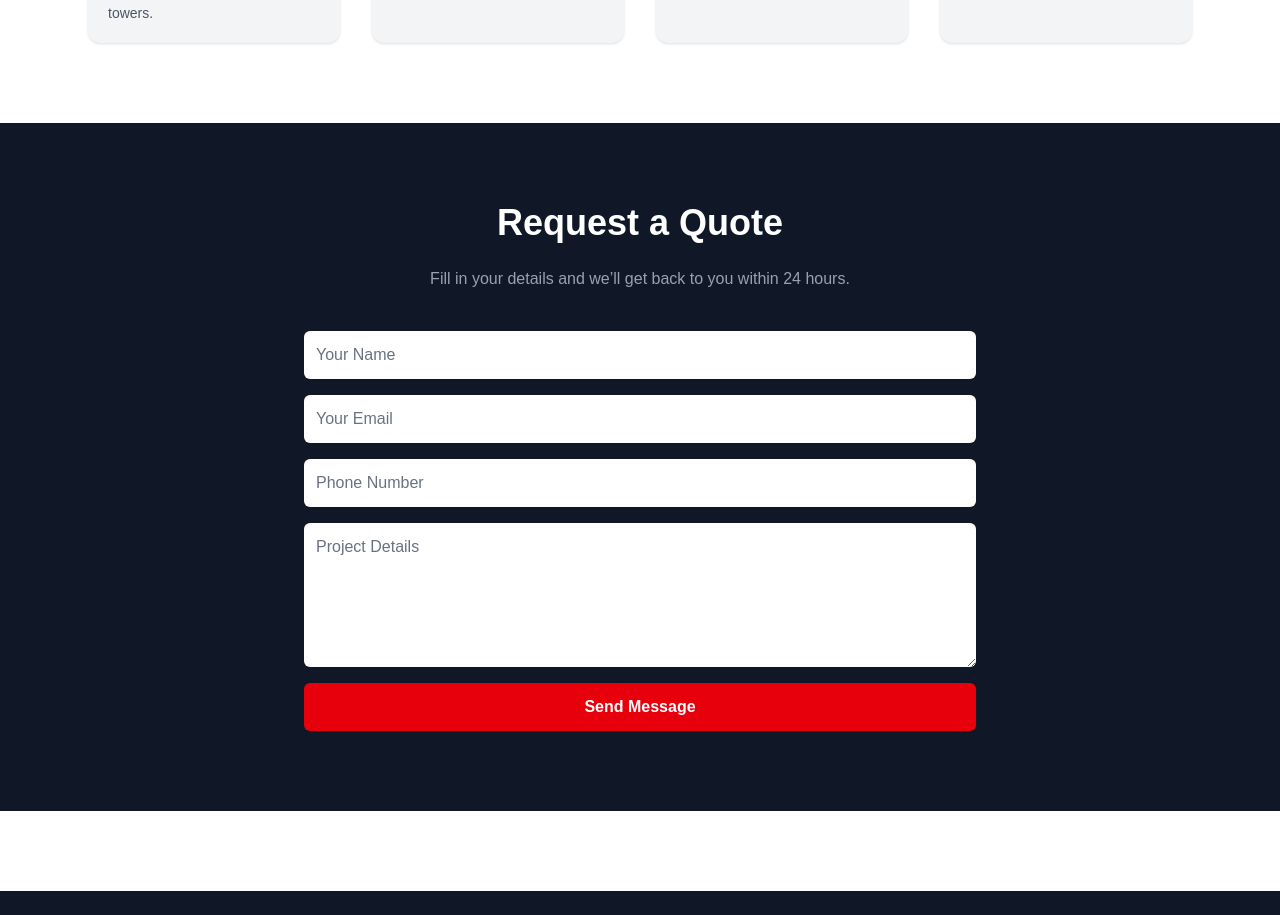
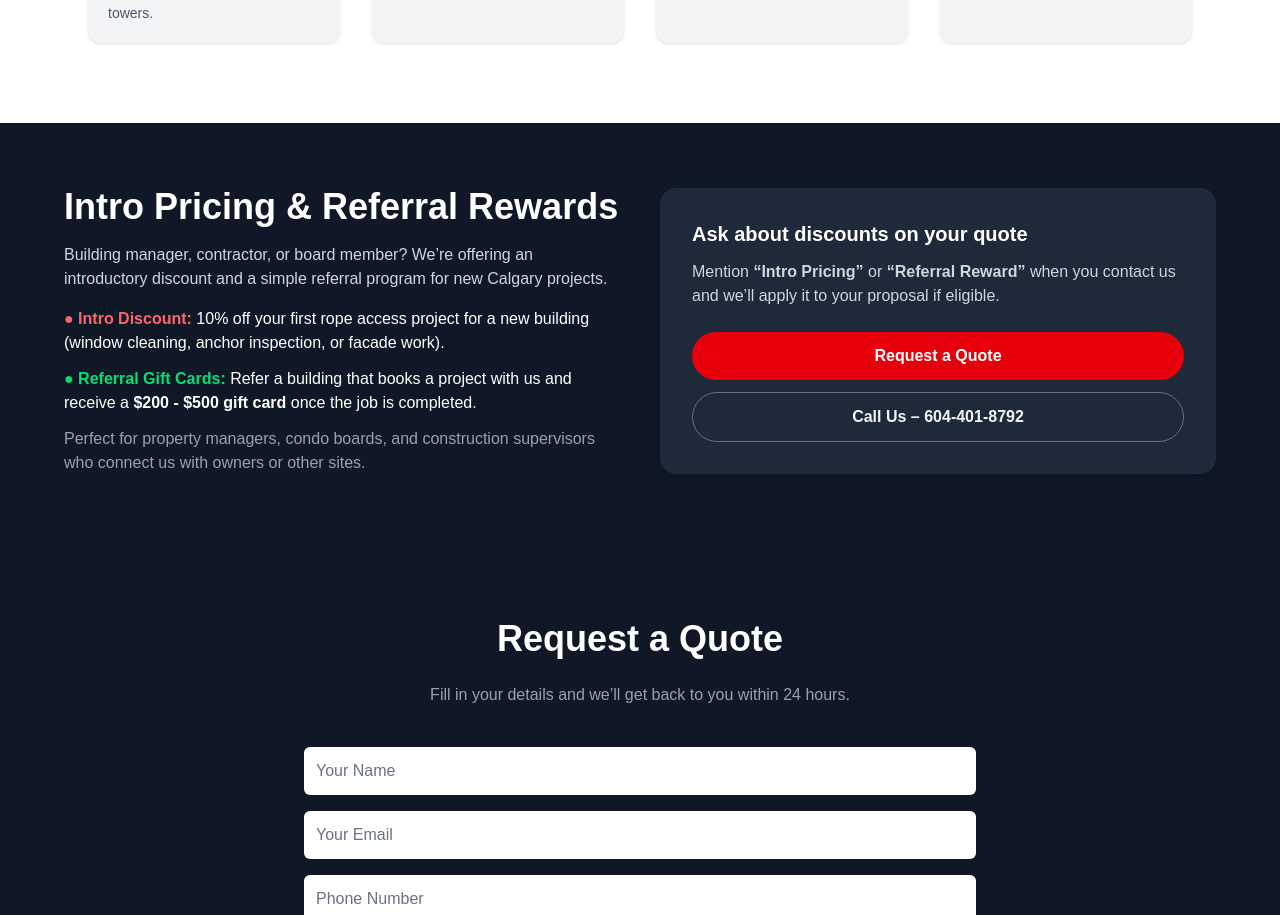
Before and after one commit to ranjodhbajwa1/punjab-rope-access, a Next.js app: page / in a window 1280 px wide. Shown: the part 1361-2276 px from the top of the page. Built offline with nearby package versions, Linux system fonts and the light colour scheme.

Commit message:
added referral rewards and intro discount section on homepage

```diff
--- a/app/page.tsx
+++ b/app/page.tsx
@@ -1,5 +1,6 @@
 import Hero from "../components/Hero";
 import Services from "../components/Services";
+import ReferralRewards from "../components/ReferralRewards";
 import ContactForm from "../components/ContactForm";
 
 export default function HomePage() {
@@ -7,6 +8,7 @@ export default function HomePage() {
     <>
       <Hero />
       <Services />
+      <ReferralRewards />
       <ContactForm />
     </>
   );
--- /dev/null
+++ b/components/ReferralRewards.tsx
@@ -0,0 +1,80 @@
+"use client";
+import { motion } from "framer-motion";
+import Link from "next/link";
+
+export default function ReferralRewards() {
+  return (
+    <section className="bg-gray-900 text-white py-16 px-6">
+      <div className="max-w-6xl mx-auto grid md:grid-cols-2 gap-10 items-center">
+        {/* Left: Headline + copy */}
+        <motion.div
+          initial={{ opacity: 0, y: 30 }}
+          whileInView={{ opacity: 1, y: 0 }}
+          transition={{ duration: 0.5 }}
+        >
+          <h2 className="text-3xl md:text-4xl font-bold mb-4">
+            Intro Pricing & Referral Rewards
+          </h2>
+          <p className="text-gray-300 mb-4">
+            Building manager, contractor, or board member?
+            We’re offering an introductory discount and a simple referral program
+            for new Calgary projects.
+          </p>
+
+          <div className="space-y-3 text-sm md:text-base">
+            <p>
+              <span className="font-semibold text-red-400">
+                ● Intro Discount:
+              </span>{" "}
+              10% off your first rope access project for a new building
+              (window cleaning, anchor inspection, or facade work).
+            </p>
+            <p>
+              <span className="font-semibold text-green-400">
+                ● Referral Gift Cards:
+              </span>{" "}
+              Refer a building that books a project with us and receive a{" "}
+              <span className="font-semibold">$200 - $500 gift card</span> once the
+              job is completed.
+            </p>
+            <p className="text-gray-400">
+              Perfect for property managers, condo boards, and construction
+              supervisors who connect us with owners or other sites.
+            </p>
+          </div>
+        </motion.div>
+
+        {/* Right: CTA box */}
+        <motion.div
+          initial={{ opacity: 0, y: 30 }}
+          whileInView={{ opacity: 1, y: 0 }}
+          transition={{ delay: 0.2, duration: 0.5 }}
+          className="bg-gray-800 rounded-2xl p-6 md:p-8 shadow-lg"
+        >
+          <h3 className="text-xl font-semibold mb-3">
+            Ask about discounts on your quote
+          </h3>
+          <p className="text-gray-300 mb-6">
+            Mention <span className="font-semibold">“Intro Pricing”</span> or{" "}
+            <span className="font-semibold">“Referral Reward”</span> when you
+            contact us and we’ll apply it to your proposal if eligible.
+          </p>
+          <div className="flex flex-col gap-3">
+            <Link
+              href="/contact"
+              className="bg-red-600 hover:bg-red-700 text-center text-white py-3 rounded-full font-semibold"
+            >
+              Request a Quote
+            </Link>
+            <a
+              href="tel:+16044018792"
+              className="border border-gray-500 text-center text-gray-100 py-3 rounded-full font-semibold hover:bg-gray-700"
+            >
+              Call Us – 604-401-8792
+            </a>
+          </div>
+        </motion.div>
+      </div>
+    </section>
+  );
+}
```
Also changed, not shown: 1 other file (tests, documents, lock files or other folders).
